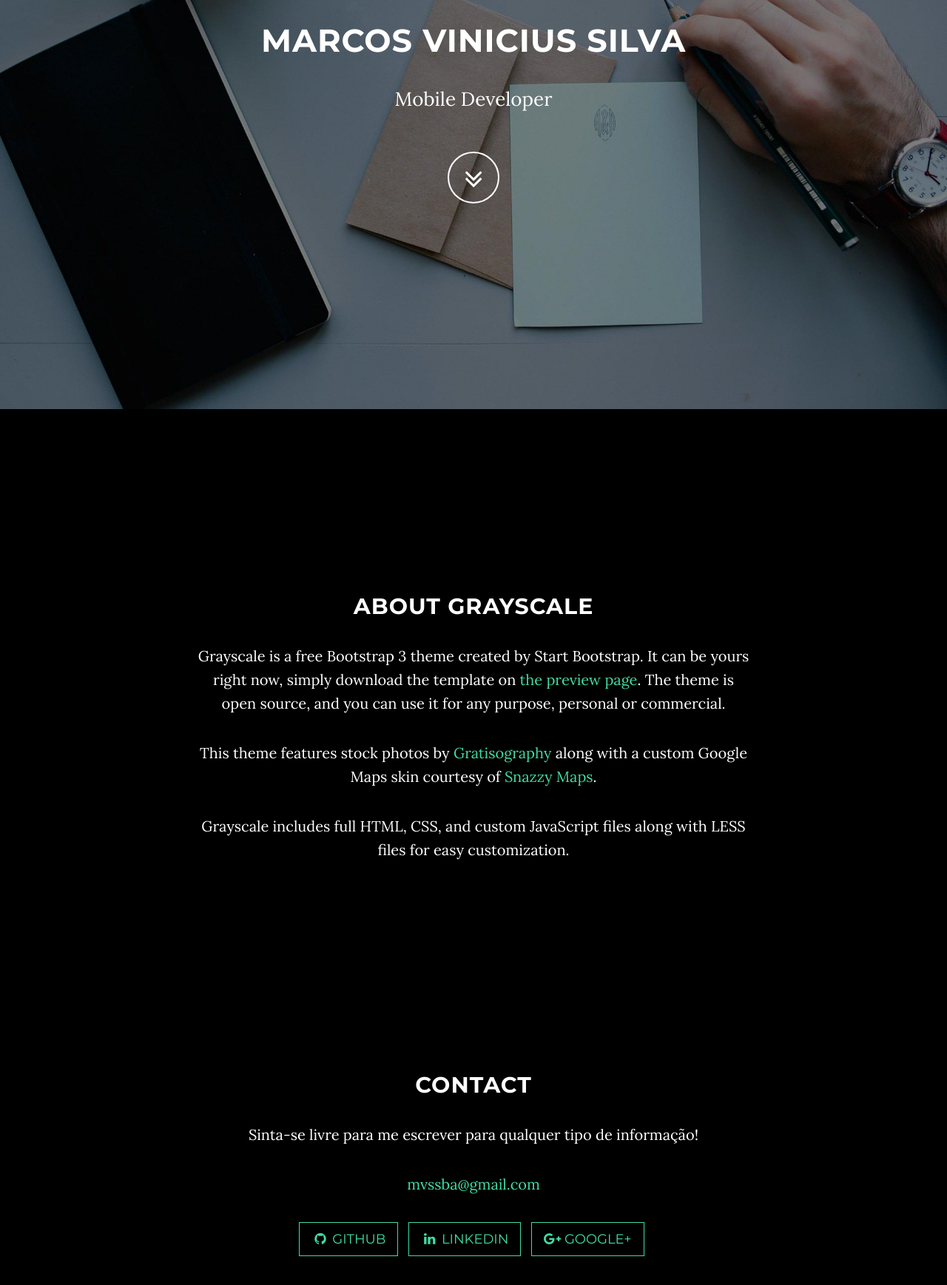
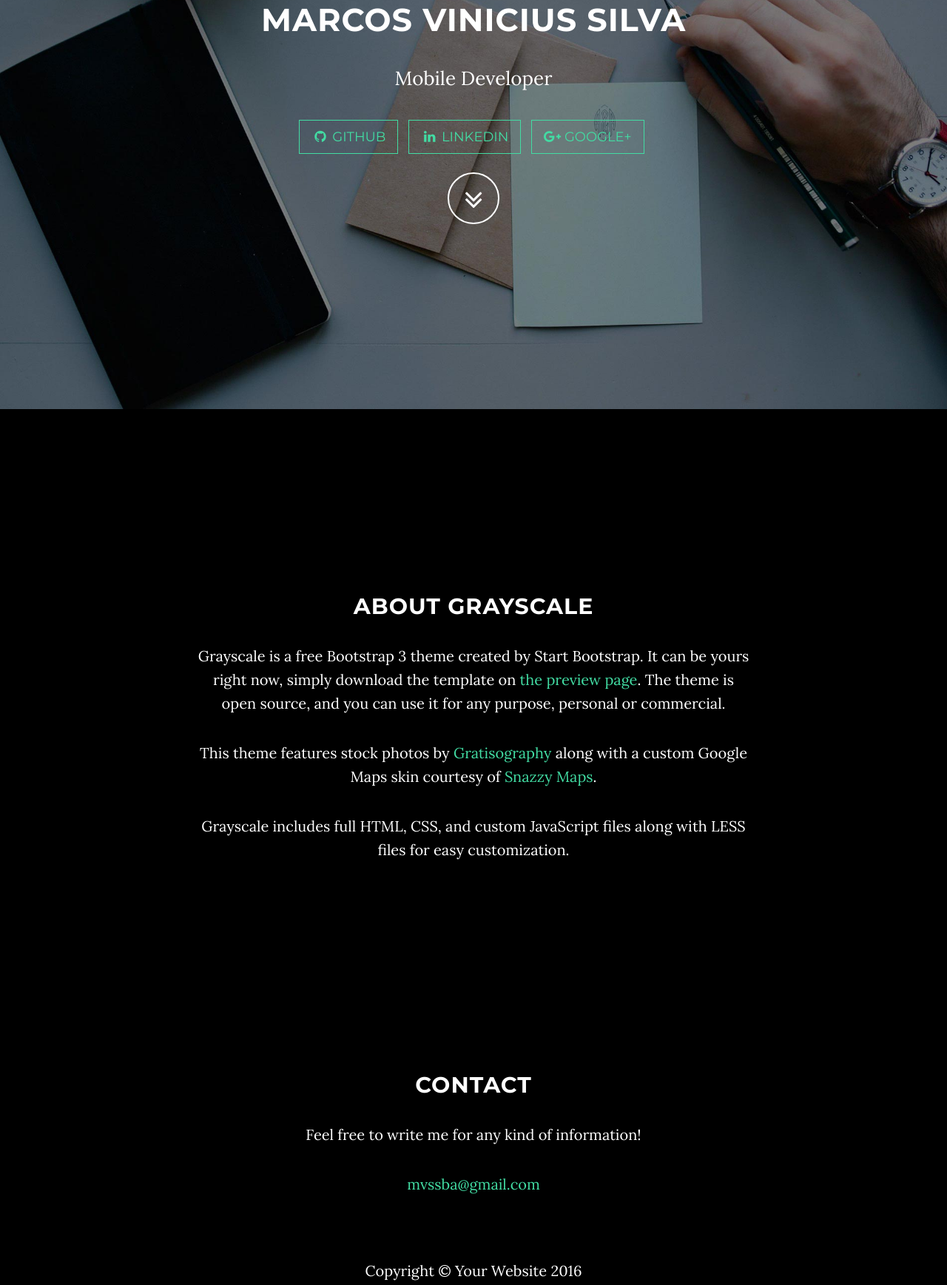
Before and after one commit to mvssba/mvssba.github.io, a website: page index.html in a window 1280 px wide. Shown: the part 247-1984 px from the top of the page at 74% size. Drawn offline with nearby package versions, Linux system fonts and the light colour scheme; some packages are replaced by stand-ins of ours.

Commit message:
ajuste layout

```diff
--- a/index.html
+++ b/index.html
@@ -72,13 +72,24 @@
     </nav>
 
     <!-- Intro Header -->
-    <header class="intro">
+    <header class="intro" style="box-shadow:inset 50px 0 200px rgba(0, 0, 0, 0.7), inset -50px 0 200px rgba(0, 0, 0, 0.7), inset 0 -150px 200px rgba(0, 0, 0, 1) box-shadow .3s ease">
         <div class="intro-body">
             <div class="container">
                 <div class="row">
                     <div class="col-md-8 col-md-offset-2">
                         <h1 class="brand-heading">Marcos Vinicius Silva</h1>
                         <p class="intro-text">Mobile Developer</p>
+						<ul class="list-inline banner-social-buttons">
+                    <li>
+                        <a href="https://github.com/mvssba" class="btn btn-default btn-lg"><i class="fa fa-github fa-fw"></i> <span class="network-name">Github</span></a>
+                    </li>
+					<li>
+                        <a href="https://www.linkedin.com/in/mvssba" class="btn btn-default btn-lg"><i class="fa fa-linkedin fa-fw"></i> <span class="network-name">LinkedIn</span></a>
+                    </li>
+					<li>
+                        <a href="https://plus.google.com/u/0/102769752597079614069" class="btn btn-default btn-lg"><i class="fa fa-google-plus fa-fw"></i> <span class="network-name">Google+</span></a>
+                    </li>
+                </ul>
                         <a href="#about" class="btn btn-circle page-scroll">
                             <i class="fa fa-angle-double-down animated"></i>
                         </a>
@@ -119,10 +130,10 @@
         <div class="row">
             <div class="col-lg-8 col-lg-offset-2">
                 <h2>Contact</h2>
-                <p>Sinta-se livre para me escrever para qualquer tipo de informação!</p>
+                <p>Feel free to write me for any kind of information!</p>
                 <p><a href="mailto:mvssba@gmail.com">mvssba@gmail.com</a>
                 </p>
-                <ul class="list-inline banner-social-buttons">
+        <!--        <ul class="list-inline banner-social-buttons">
                     <li>
                         <a href="https://github.com/mvssba" class="btn btn-default btn-lg"><i class="fa fa-github fa-fw"></i> <span class="network-name">Github</span></a>
                     </li>
@@ -133,6 +144,7 @@
                         <a href="https://plus.google.com/u/0/102769752597079614069" class="btn btn-default btn-lg"><i class="fa fa-google-plus fa-fw"></i> <span class="network-name">Google+</span></a>
                     </li>
                 </ul>
+		-->
             </div>
         </div>
     </section>
```
